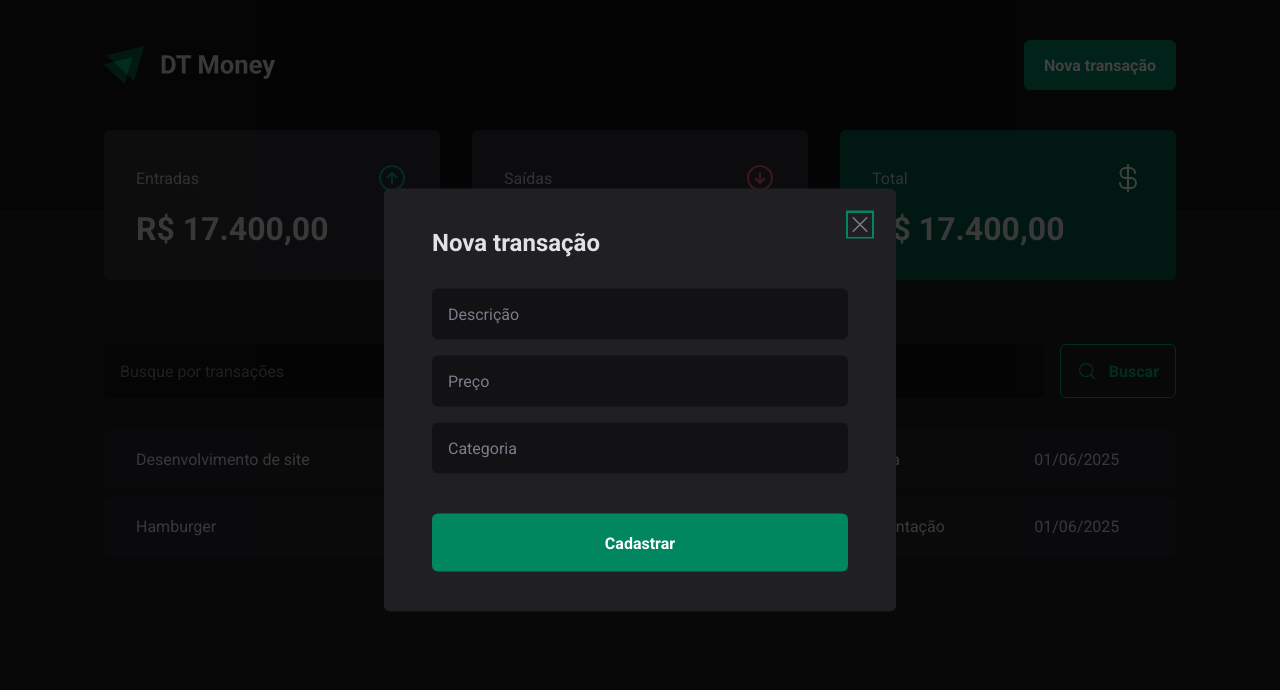
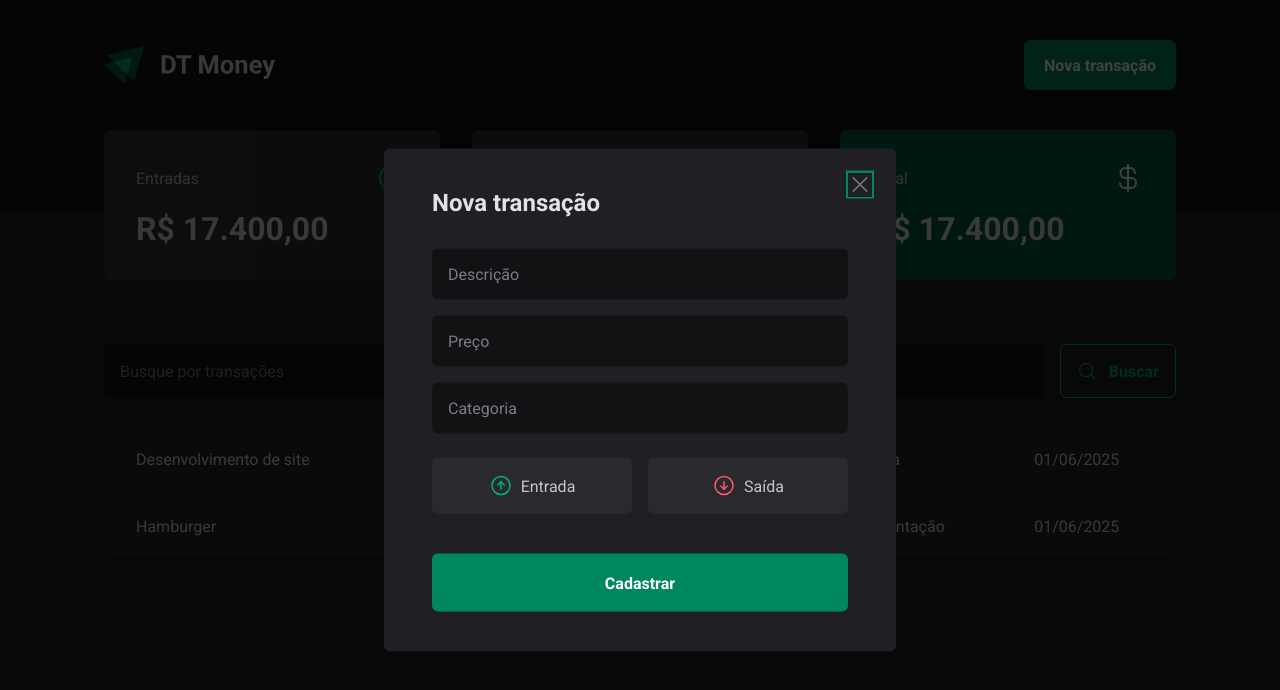
Before and after one commit to joschonarth/dt-money, a React (Vite) app: page / in a window 1280 px wide. Both pictures are taken after a click on the button "Nova transação". Shown: the top 690 px of the page. Built offline with nearby package versions, Linux system fonts and the light colour scheme.

Commit message:
feat: implement income and outcome buttons

```diff
--- a/package.json
+++ b/package.json
@@ -11,6 +11,7 @@
   },
   "dependencies": {
     "@radix-ui/react-dialog": "^1.1.14",
+    "@radix-ui/react-radio-group": "^1.3.7",
     "03-dt-money": "file:",
     "phosphor-react": "^1.4.1",
     "react": "^19.1.0",
--- a/src/components/NewTransactionModal/index.tsx
+++ b/src/components/NewTransactionModal/index.tsx
@@ -1,6 +1,12 @@
 import * as Dialog from '@radix-ui/react-dialog'
-import { CloseButton, Content, Overlay } from './styles'
-import { X } from 'phosphor-react'
+import {
+  CloseButton,
+  Content,
+  Overlay,
+  TransactionType,
+  TransactionTypeButton,
+} from './styles'
+import { ArrowCircleDown, ArrowCircleUp, X } from 'phosphor-react'
 
 export function NewTransactionModal() {
   return (
@@ -19,6 +25,18 @@
           <input type="number" placeholder="Preço" required />
           <input type="text" placeholder="Categoria" required />
 
+          <TransactionType>
+            <TransactionTypeButton variant="income" value="income">
+              <ArrowCircleUp size={24} />
+              Entrada
+            </TransactionTypeButton>
+
+            <TransactionTypeButton variant="outcome" value="outcome">
+              <ArrowCircleDown size={24} />
+              Saída
+            </TransactionTypeButton>
+          </TransactionType>
+
           <button type="submit">Cadastrar</button>
         </form>
       </Content>
--- a/src/components/NewTransactionModal/styles.ts
+++ b/src/components/NewTransactionModal/styles.ts
@@ -1,5 +1,6 @@
 import styled from 'styled-components'
 import * as Dialog from '@radix-ui/react-dialog'
+import * as RadioGroup from '@radix-ui/react-radio-group'
 
 export const Overlay = styled(Dialog.Overlay)`
   position: fixed;
@@ -68,3 +69,53 @@
   cursor: pointer;
   color: ${(props) => props.theme['gray-500']};
 `
+
+export const TransactionType = styled(RadioGroup.Root)`
+  display: grid;
+  grid-template-columns: repeat(2, 1fr);
+  gap: 1rem;
+  margin-top: 0.5rem;
+`
+
+interface TransactionTypeButtonProps {
+  variant: 'income' | 'outcome'
+}
+
+export const TransactionTypeButton = styled(
+  RadioGroup.Item,
+)<TransactionTypeButtonProps>`
+  background: ${(props) => props.theme['gray-700']};
+  padding: 1rem;
+  display: flex;
+  align-items: center;
+  justify-content: center;
+  gap: 0.5rem;
+  border-radius: 6px;
+  cursor: pointer;
+  border: 0;
+  color: ${(props) => props.theme['gray-300']};
+
+  svg {
+    color: ${(props) =>
+      props.variant === 'income'
+        ? props.theme['green-300']
+        : props.theme['red-300']};
+  }
+
+  &[data-state='unchecked']:hover {
+    transition: background-color 0.2s;
+    background: ${(props) => props.theme['gray-600']};
+  }
+
+  &[data-state='checked'] {
+    color: ${(props) => props.theme.white};
+    background: ${(props) =>
+      props.variant === 'income'
+        ? props.theme['green-500']
+        : props.theme['red-500']};
+
+    svg {
+      color: ${(props) => props.theme.white};
+    }
+  }
+`
```
Also changed, not shown: 1 other file (tests, documents, lock files or other folders).
